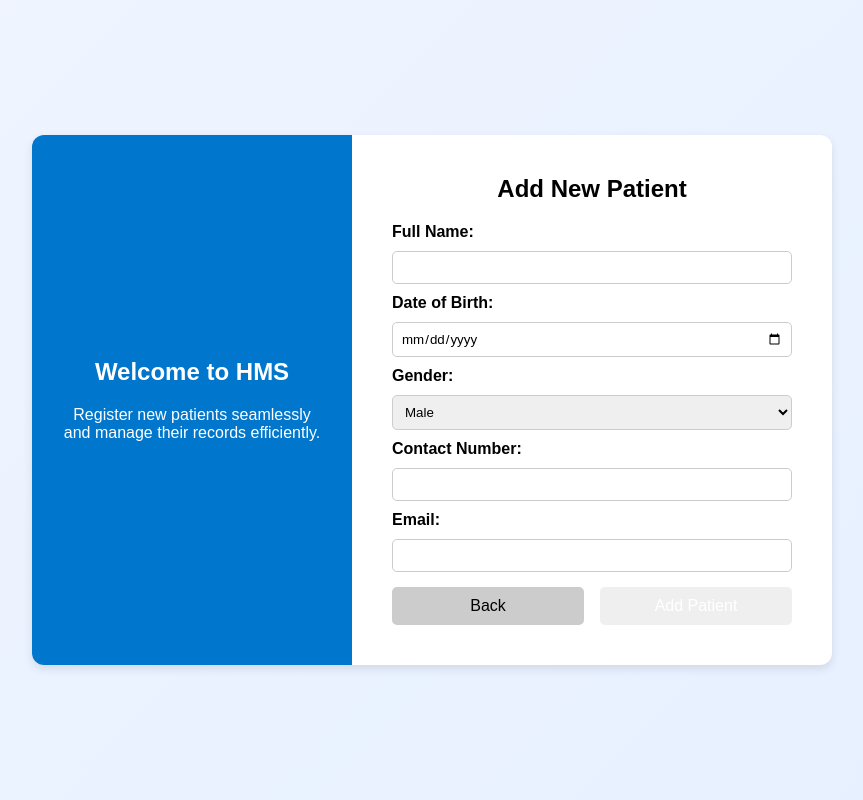
After one commit to Davisetims/health-care, a PHP site: page /add_patient.html in a window 1280 px wide. The commit adds this page. Shown: the whole page, without its empty margins (208-1071 px from the left). Run offline with PHP 8.4, Linux system fonts and the light colour scheme.

Commit message:
add patient FORM

```diff
--- /dev/null
+++ b/add_patient.html
@@ -0,0 +1,153 @@
+<!DOCTYPE html>
+<html lang="en">
+<head>
+    <meta charset="UTF-8">
+    <meta name="viewport" content="width=device-width, initial-scale=1.0">
+    <title>Add New Patient</title>
+    <link rel="stylesheet" href="../css/login.css">
+    <link rel="stylesheet" href="https://cdnjs.cloudflare.com/ajax/libs/font-awesome/6.0.0-beta3/css/all.min.css">
+    <style>
+        * {
+            margin: 0;
+            padding: 0;
+            box-sizing: border-box;
+            font-family: Arial, sans-serif;
+        }
+        body {
+            background-color: #eef3f7;
+            display: flex;
+            justify-content: center;
+            align-items: center;
+            height: 100vh;
+        }
+        .container {
+            display: flex;
+            width: 800px;
+            background: white;
+            border-radius: 12px;
+            box-shadow: 0 4px 10px rgba(0, 0, 0, 0.1);
+            overflow: hidden;
+        }
+        .left {
+            background: #0077CC;
+            color: white;
+            width: 40%;
+            padding: 30px;
+            display: flex;
+            flex-direction: column;
+            justify-content: center;
+            text-align: center;
+        }
+        .right {
+            width: 60%;
+            padding: 40px;
+        }
+        h2 {
+            text-align: center;
+            margin-bottom: 20px;
+        }
+        label {
+            font-weight: bold;
+            display: block;
+            margin: 10px 0 5px;
+        }
+        input, select, textarea {
+            width: 100%;
+            padding: 8px;
+            margin-top: 5px;
+            border: 1px solid #ccc;
+            border-radius: 5px;
+        }
+        .btn-group {
+            display: flex;
+            justify-content: space-between;
+            margin-top: 15px;
+        }
+        button {
+            padding: 10px;
+            width: 48%;
+            border: none;
+            border-radius: 5px;
+            cursor: pointer;
+            font-size: 16px;
+        }
+        .btn-back {
+            background: #ccc;
+        }
+        .btn-submit {
+            background: 0 5px 15px rgba(0, 0, 0, 0.1);
+            color: white;
+        }
+        .btn-submit:hover {
+            background: #0056b3;
+        }
+    </style>
+</head>
+<body>
+
+<div class="container">
+    <div class="left">
+        <h2>Welcome to HMS</h2>
+        <p>Register new patients seamlessly and manage their records efficiently.</p>
+    </div>
+    <div class="right">
+        <h2>Add New Patient</h2>
+        <form id="patientForm">
+            <label for="fullName">Full Name:</label>
+            <input type="text" id="fullName" required>
+
+            <label for="dob">Date of Birth:</label>
+            <input type="date" id="dob" required>
+
+            <label for="gender">Gender:</label>
+            <select id="gender">
+                <option value="Male">Male</option>
+                <option value="Female">Female</option>
+                <option value="Other">Other</option>
+            </select>
+
+            <label for="contact">Contact Number:</label>
+            <input type="tel" id="contact" required>
+
+            <label for="email">Email:</label>
+            <input type="email" id="email">
+
+            <div class="btn-group">
+                <button type="button" class="btn-back" onclick="window.location.href='receptionist_dashboard.html'">Back</button>
+                <button type="submit" class="btn-submit">Add Patient</button>
+            </div>
+        </form>
+    </div>
+</div>
+
+<script>
+    document.getElementById("patientForm").addEventListener("submit", function(event) {
+        event.preventDefault();
+
+        const patientData = {
+            fullName: document.getElementById("fullName").value,
+            dob: document.getElementById("dob").value,
+            gender: document.getElementById("gender").value,
+            contact: document.getElementById("contact").value,
+            email: document.getElementById("email").value,
+            address: document.getElementById("address").value
+        };
+
+        fetch("https://hcms-api-production.up.railway.app/api/register/user/", {
+            method: "POST",
+            headers: {
+                "Content-Type": "application/json"
+            },
+            body: JSON.stringify(patientData)
+        })
+        .then(response => response.json())
+        .then(data => {
+            alert("Patient added successfully!");
+            window.location.href = "dashboard.html";
+        })
+        .catch(error => alert("Error adding patient."));
+    });
+</script>
+
+</body>
+</html>
```
Also changed, not shown: css/receptionist.css (+47 -116 lines).
